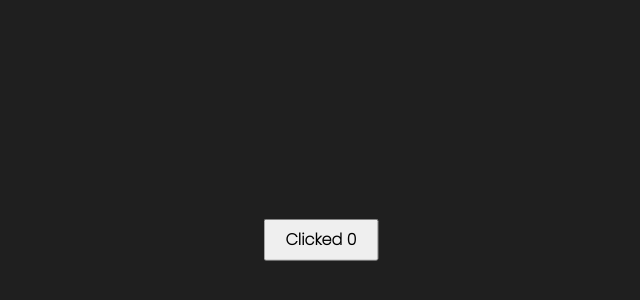
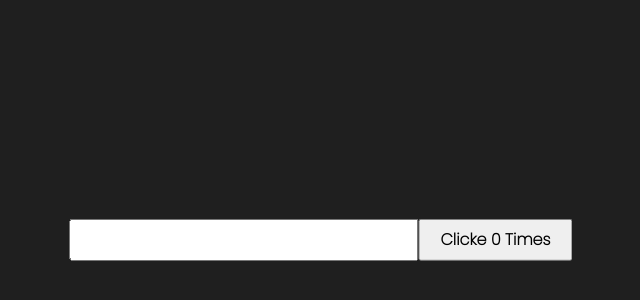
Before and after one commit to renuyarasu/codevolution, a React (Create React App) app: page / in a window 1280 px wide. Shown: the part 160-460 px from the top of the page, without its empty margins (319-959 px from the left). Built offline with nearby package versions, Linux system fonts and the light colour scheme.

Commit message:
useEffect: Conditionally run effects - Class Component

```diff
--- a/src/components/HookUseEffect.js
+++ b/src/components/HookUseEffect.js
@@ -1,13 +1,31 @@
-import React, { useState, useEffect } from 'react';
+import React, { Component } from 'react'
 
-export default function HookUseEffect() {
-    const [count, setCount] = useState(0)
-    useEffect(() => {
-        document.title= `Clicked ${count} Times`
-    })
-    return (
-        <div>
-            <button onClick={() =>setCount(count +1)}>Clicked {count}</button>
-        </div>
-    )
+export class HookUseEffect extends Component {
+    constructor(props) {
+        super(props)
+
+        this.state = {
+            count: 0,
+            name: ''
+        }
+    }
+    componentDidMount() {
+        document.title = `Clicked ${this.state.count} Times`
+    }
+    componentDidUpdate(prevProps, prevState) {
+        if (prevState.count !== this.state.count) {
+            console.log('Updating document title');
+            document.title = `Clicked ${this.state.count} Times`
+        }
+    }
+    render() {
+        return (
+            <div>
+                <input type="text" value={this.state.name} onChange={e => { this.setState({ name: e.target.value }) }} />
+                <button onClick={() => this.setState({ count: this.state.count + 1 })}>Clicke {this.state.count} Times</button>
+            </div>
+        )
+    }
 }
+
+export default HookUseEffect
--- a/src/index.css
+++ b/src/index.css
@@ -16,7 +16,11 @@ body {
 code {
   font-family: source-code-pro, Menlo, Monaco, Consolas, 'Courier New',monospace;
 }
-button {
+button,
+input,
+optgroup,
+select,
+textarea {
  padding: 10px 20px;
  font-weight: bold;
  cursor: pointer;
```
